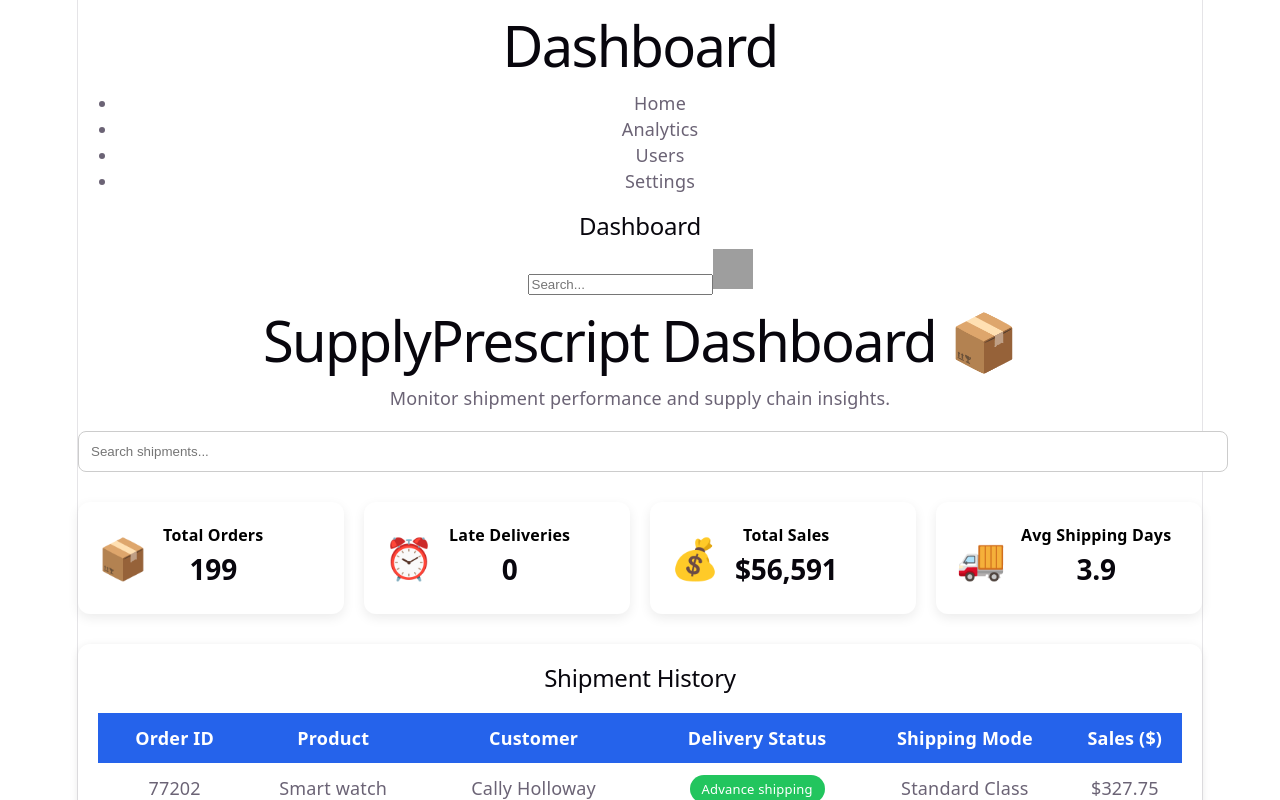
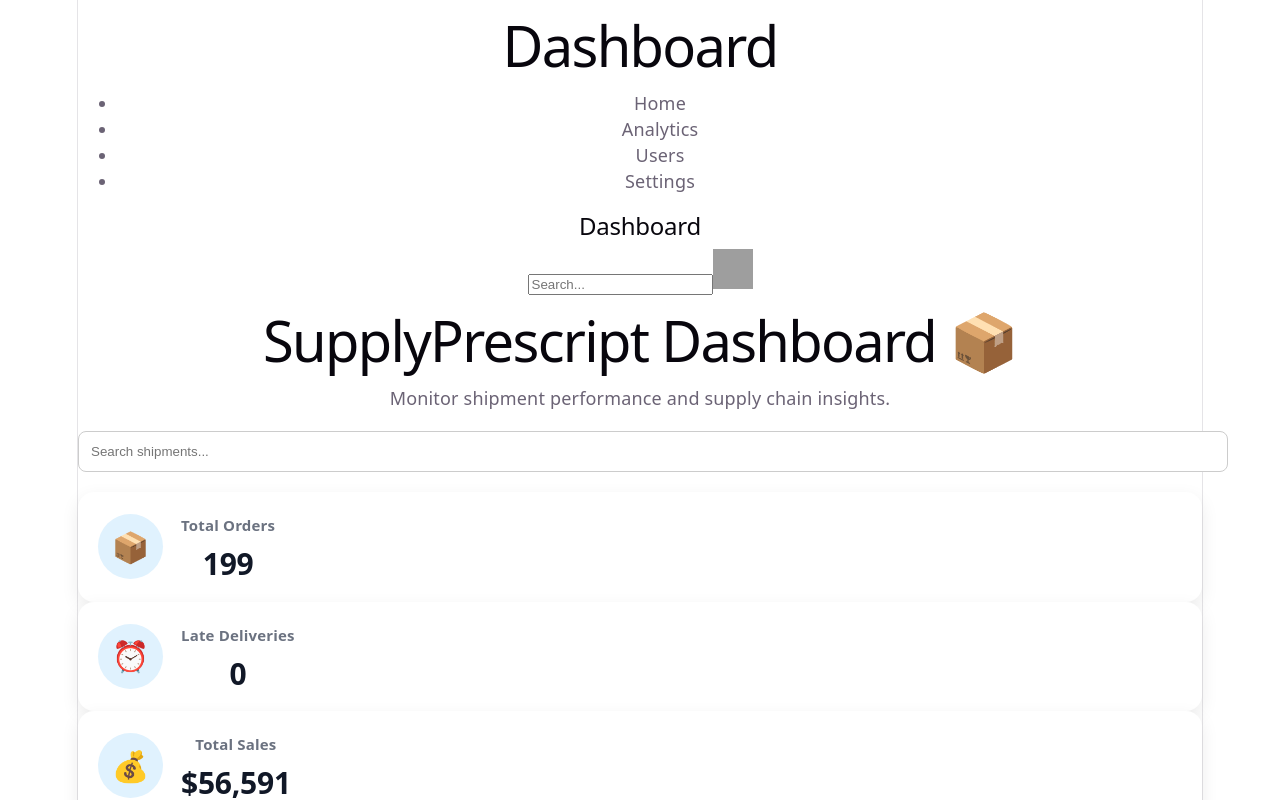
Before and after one commit to muskaanyadav02/SupplyPrescript, a React app in the folder frontend/: page / in a window 1280 px wide. Shown: the top 800 px of the page. Built offline with nearby package versions, Linux system fonts and the light colour scheme; grey boxes are pictures that could not be loaded; the HTML template or start-up script is replaced by a standard one.

Commit message:
These Changes I made

```diff
--- a/frontend/src/Components/Kpicard.css
+++ b/frontend/src/Components/Kpicard.css
@@ -1,49 +1,47 @@
-.kpi-grid {
-  display: grid;
-  grid-template-columns: repeat(4, 1fr);
-  gap: 20px;
-  margin-top: 30px;
-}
-
 .kpi-card {
-  background: white;
-  border-radius: 12px;
+  background: #ffffff;
+  border-radius: 16px;
   padding: 20px;
   display: flex;
   align-items: center;
-  gap: 15px;
-  box-shadow: 0 4px 12px rgba(0,0,0,0.08);
-  transition: 0.3s ease;
+  gap: 18px;
+  box-shadow: 0 6px 18px rgba(0, 0, 0, 0.08);
+  transition: all 0.3s ease;
+  cursor: pointer;
 }
 
 .kpi-card:hover {
-  transform: translateY(-5px);
+  transform: translateY(-6px);
+  box-shadow: 0 12px 24px rgba(59, 130, 246, 0.25);
 }
 
 .kpi-icon {
-  font-size: 40px;
+  width: 65px;
+  height: 65px;
+  border-radius: 50%;
+  background: #e0f2fe;
+  display: flex;
+  justify-content: center;
+  align-items: center;
+  font-size: 30px;
 }
 
-.kpi-content h3 {
-  margin: 0;
-  color: black;
-  font-size: 16px;
+.kpi-content {
+  display: flex;
+  flex-direction: column;
 }
 
-.kpi-content h2 {
-  margin-top: 5px;
-  font-size: 28px;
-  font-weight: bold;
+.kpi-title {
+  margin: 0;
+  font-size: 15px;
+  color: #6b7280;
+  font-weight: 600;
 }
 
-@media (max-width: 992px) {
-  .kpi-grid {
-    grid-template-columns: repeat(2, 1fr);
-  }
+.kpi-value {
+  margin-top: 8px;
+  margin-bottom: 0;
+  font-size: 30px;
+  font-weight: 700;
+  color: #111827;
 }
-
-@media (max-width: 600px) {
-  .kpi-grid {
-    grid-template-columns: 1fr;
-  }
-}
--- a/frontend/src/Components/kpiCard.jsx
+++ b/frontend/src/Components/kpiCard.jsx
@@ -6,8 +6,8 @@ function KpiCard({ title, value, icon }) {
       <div className="kpi-icon">{icon}</div>
 
       <div className="kpi-content">
-        <h3>{title}</h3>
-        <h2>{value}</h2>
+        <h3 className="kpi-title">{title}</h3>
+        <h2 className="kpi-value">{value}</h2>
       </div>
     </div>
   );
```
